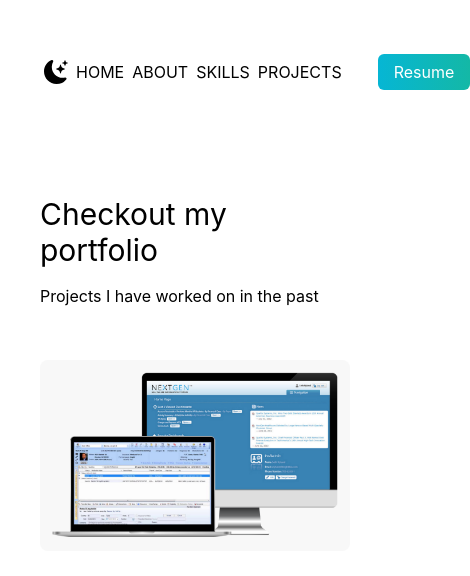
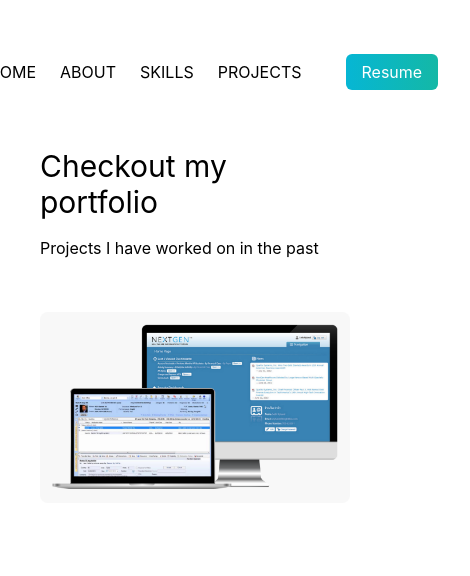
Before and after one commit to dcoderdude/portfolio, a React (Create React App) app: page /projects in a window 390 px wide. Shown: the top 576 px of the page, 470 px wide, since content can reach past the window. Built offline with nearby package versions, Linux system fonts and the light colour scheme.

Commit message:
refactor banner resize to fix mobile device

```diff
--- a/src/components/BannerHeader.js
+++ b/src/components/BannerHeader.js
@@ -10,23 +10,22 @@ export default function BannerHeader({ darkMode: darkModeState, updateDarkModeSt
 
     return (
         <section>
-            <div className='flex py-10 mb-12 justify-between'>
-                <nav className='flex py-5 justify-center'>
-                    <ul className='flex items-center'>
-                        <li className='px-1'>
+        <nav className='flex py-10 justify-center'>
+            <ul className='flex py-5 items-center'>
+                <li>
                     <BsFillMoonStarsFill onClick={handleChange} className='cursor-pointer text-2xl dark:text-white' />
                 </li>
-                        <li className='px-1'>
-                            <Link className='dark:text-white' to='/portfolio'>HOME</Link>
+                <li>
+                    <Link className='px-3 dark:text-white' to='/portfolio'>HOME</Link>
                 </li>
-                        <li className='px-1'>
-                            <Link className='dark:text-white' to='/about'>ABOUT</Link>
+                <li>
+                    <Link className='px-3 dark:text-white' to='/about'>ABOUT</Link>
                 </li>
-                        <li className='px-1'>
-                            <Link className='dark:text-white' to='/skills'>SKILLS</Link>
+                <li>
+                    <Link className='px-3 dark:text-white' to='/skills'>SKILLS</Link>
                 </li>
-                        <li className='px-1'>
-                            <Link className='dark:text-white' to='/projects'>PROJECTS</Link>
+                <li>
+                    <Link className='px-3 dark:text-white' to='/projects'>PROJECTS</Link>
                 </li>
                 <li>
                     <a className='bg-gradient-to-r from-cyan-500 to-teal-500 text-white px-4 py-2 rounded-md ml-8'
@@ -37,7 +36,7 @@ export default function BannerHeader({ darkMode: darkModeState, updateDarkModeSt
                 </li>
             </ul>
         </nav>
-            </div>
+
         </section>
     );
 }
```
Lines whose indentation alone changed are shown as unchanged.
